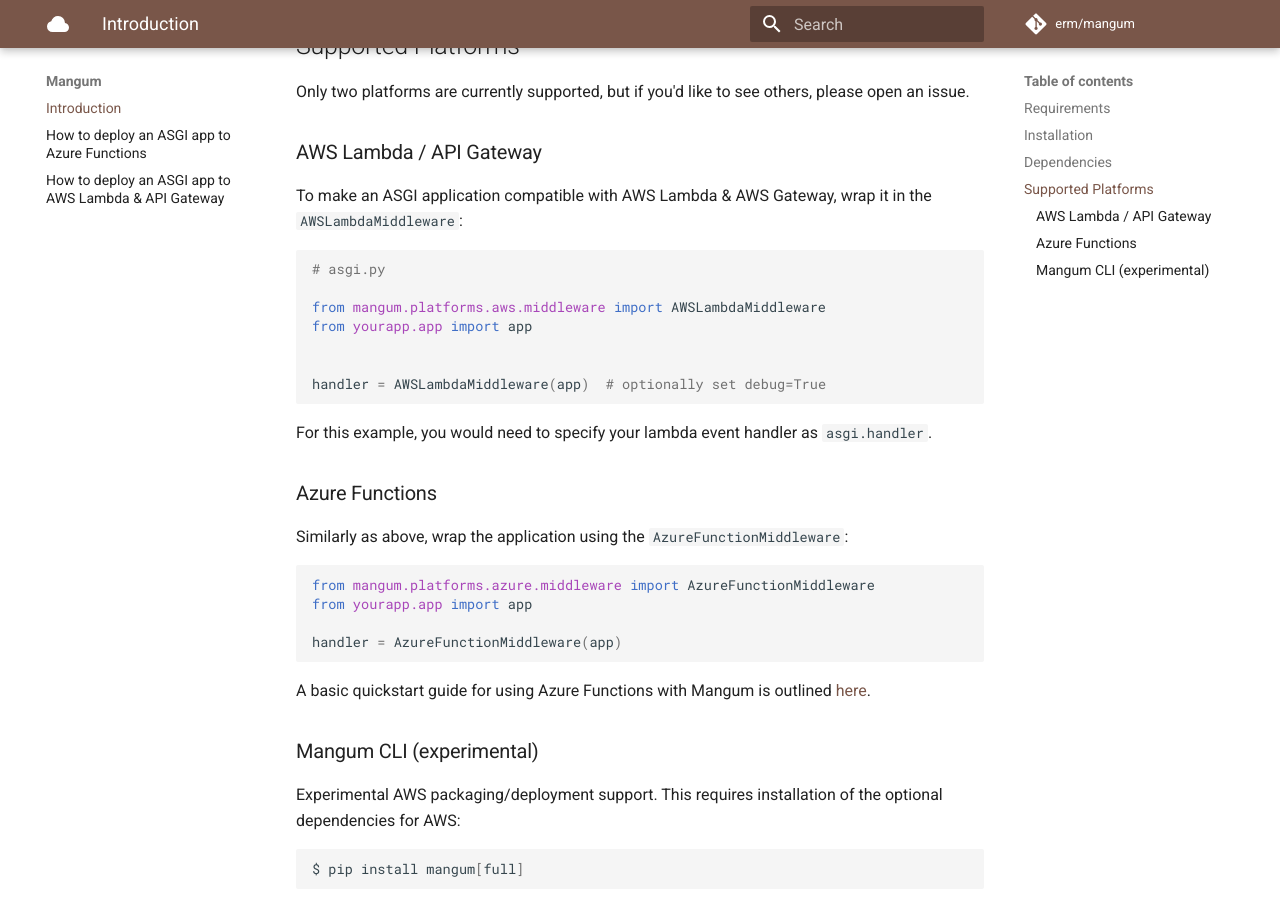
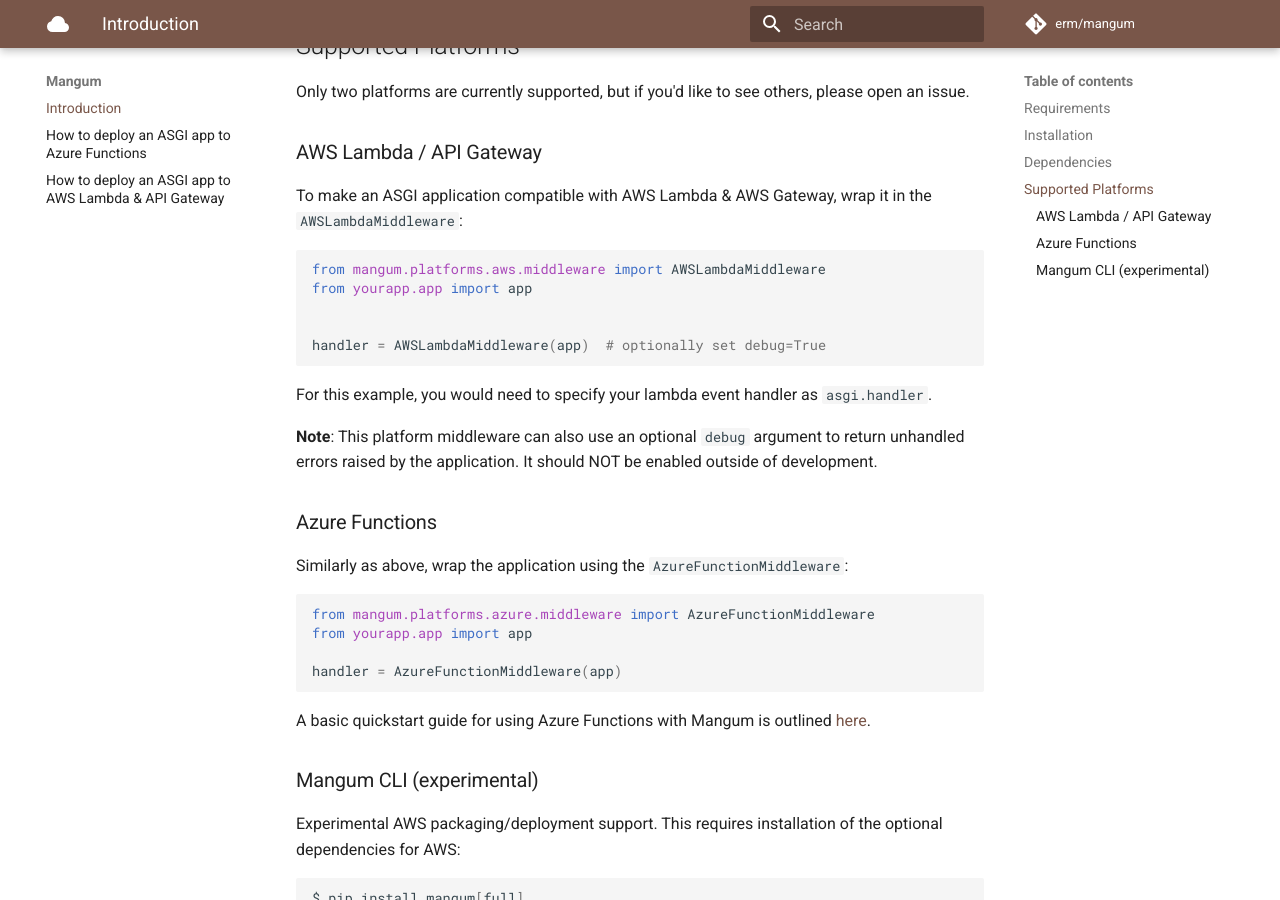
Before and after one commit to Kludex/mangum, an MkDocs documentation site: the page built from docs/index.md, in a window 1280 px wide and 900 px high, scrolled down 985 px. Built offline with MkDocs 1.6.1 and Material for MkDocs 9.7.7, drawn with Linux system fonts in a browser that asks for light colours; comment, search, counter and statistics services are not loaded.

````diff
--- a/docs/index.md
+++ b/docs/index.md
@@ -52,8 +52,6 @@ Only two platforms are currently supported, but if you'd like to see others, ple
 To make an ASGI application compatible with AWS Lambda & AWS Gateway, wrap it in the `AWSLambdaMiddleware`:
 
 ```python
-# asgi.py
-
 from mangum.platforms.aws.middleware import AWSLambdaMiddleware
 from yourapp.app import app
 
@@ -62,6 +60,8 @@ handler = AWSLambdaMiddleware(app)  # optionally set debug=True
 ```
 
 For this example, you would need to specify your lambda event handler as `asgi.handler`.
+
+**Note**: This platform middleware can also use an optional `debug` argument to return unhandled errors raised by the application. It should NOT be enabled outside of development.
 
 ### Azure Functions
 
````
Also changed, not shown: README.md (+0 -2 lines).
